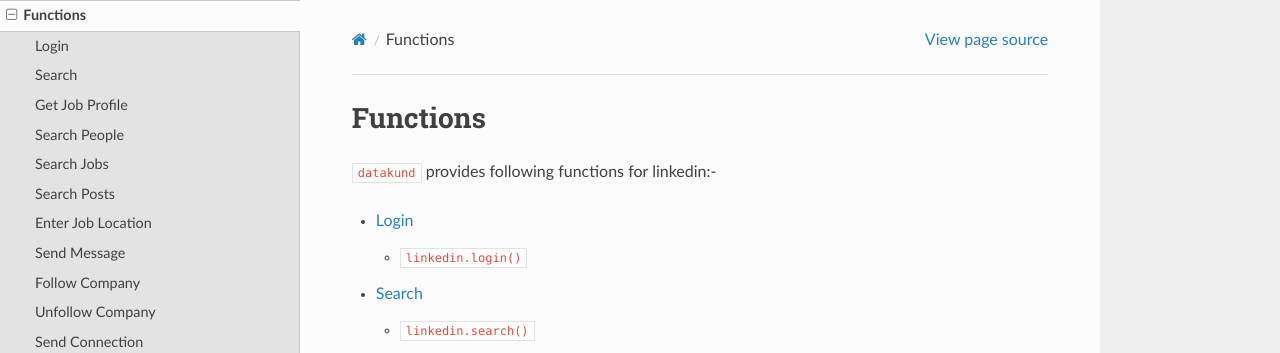
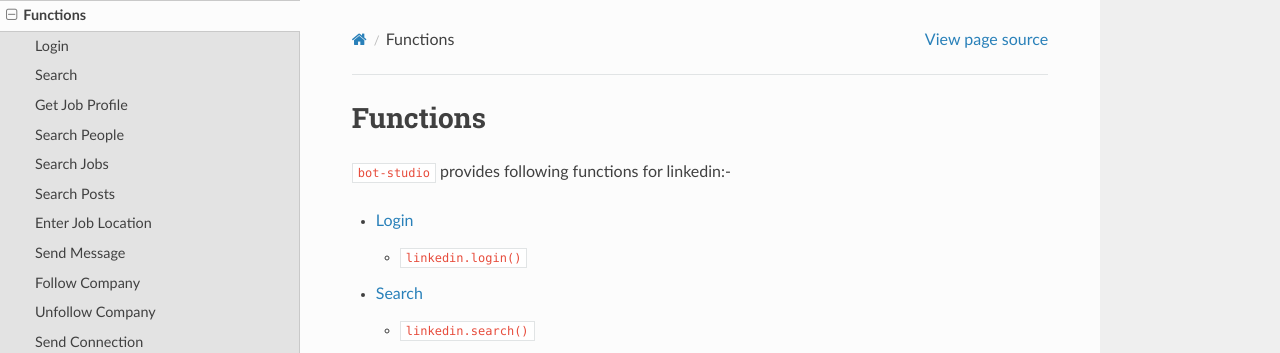
Before and after one commit to datakund/linkedin-api-datakund, a Sphinx documentation site: the page built from Docs/source/functions.rst, in a window 1280 px wide and 900 px high. Shown: the top 353 px of the window. Built offline with Sphinx 7.4.7 and the Read the Docs theme 2.0.0, drawn with Linux system fonts in a browser that asks for light colours.

Commit message:
Update functions.rst

```diff
--- a/Docs/source/functions.rst
+++ b/Docs/source/functions.rst
@@ -1,7 +1,7 @@
 Functions
 **************************************************
 
-``datakund`` provides following functions for linkedin:-
+``bot-studio`` provides following functions for linkedin:-
 
 .. toctree::
    :maxdepth: 2
```
